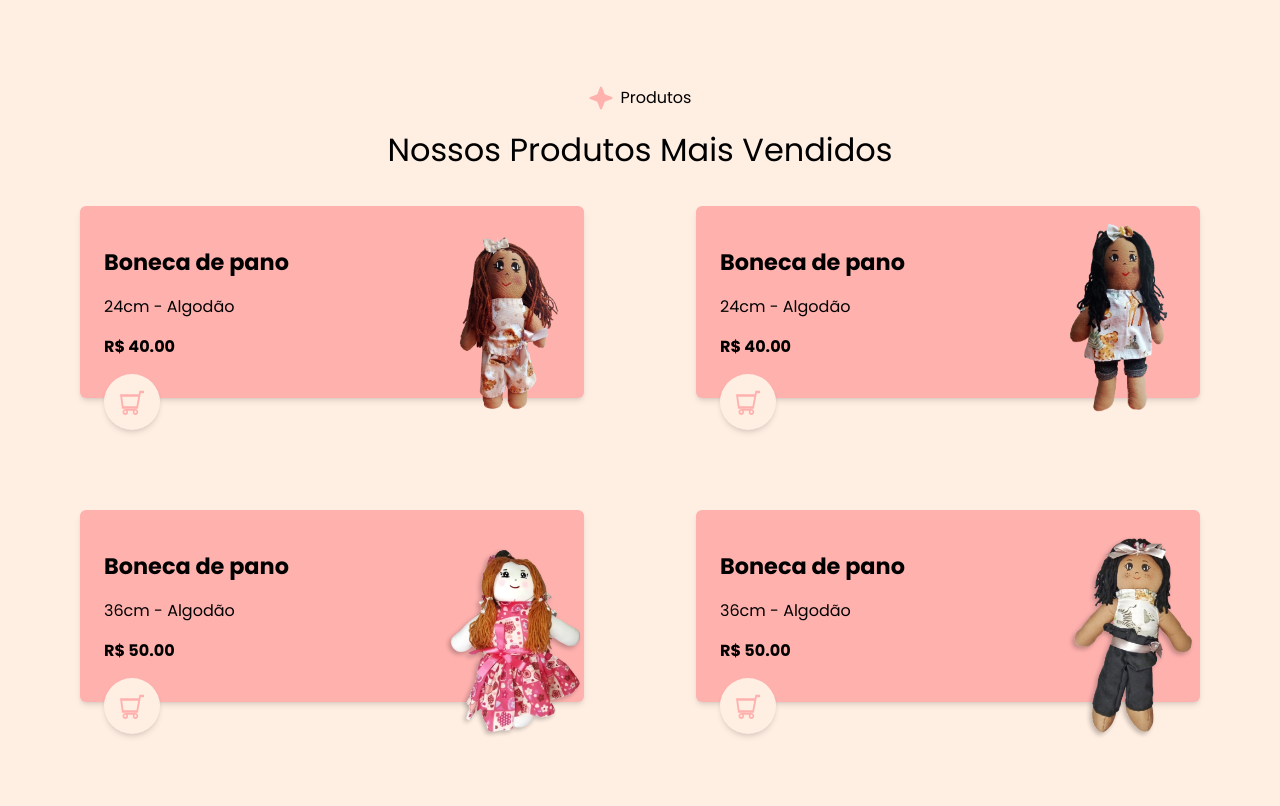
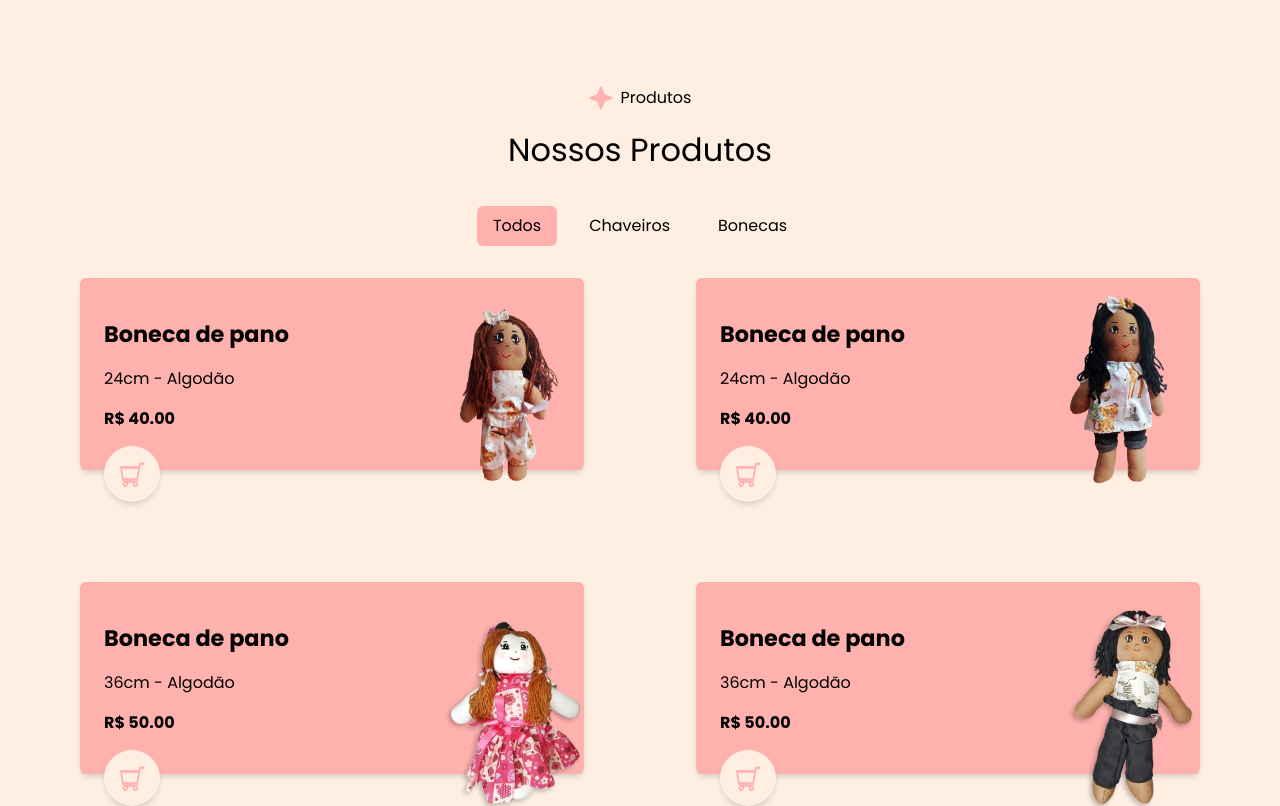
Before and after one commit to ruanvictordev/encantos-artesanais, an Angular app: page /userpage in a window 1280 px wide. Shown: the part 1020-1826 px from the top of the page. Built offline with nearby package versions, Linux system fonts and the light colour scheme; a web font is replaced by a local one.

Commit message:
:sparkles: [FEAT] Filter Products.

```diff
--- a/src/app/services/cart.service.ts
+++ b/src/app/services/cart.service.ts
@@ -19,6 +19,10 @@ export class CartService {
     return this.cartItems.asObservable();
   }
 
+  getTotalPrice(): number {
+    return this.cartItems.value.reduce((total, item) => total + item.preco, 0);
+  }
+
   clearCart() {
     this.cartItems.next([]);
   }
--- a/src/app/services/produtos.service.ts
+++ b/src/app/services/produtos.service.ts
@@ -13,6 +13,13 @@ export class ProdutosService {
     return this.produtos;
   }
 
+  getByCategory(category: string): IProduto[] {
+    if (category === 'Todos') {
+      return this.produtos;
+    }
+    return this.produtos.filter(produto => produto.categoria === category);
+  }
+
   getOne(produtoId: number): IProduto | undefined {
     return this.produtos.find(produto => produto.id === produtoId);
   }
--- a/src/app/userpage/footer/footer.component.html
+++ b/src/app/userpage/footer/footer.component.html
@@ -9,12 +9,12 @@
             <div class="flex flex-col items-center max-md:items-start">
                 <h1 class="text-18px font-bold">Redes Sociais</h1>
                 <div class="flex gap-4">
-                    <div class="flex items-center justify-center rounded-md bg-p-color w-8 h-8 p-6 cursor-pointer">
+                    <a href="https://www.instagram.com/encantosartesanaisp2/" target="_blank" class="flex items-center justify-center rounded-md bg-p-color w-8 h-8 p-6 cursor-pointer">
                         <i class="fa-brands fa-instagram text-40px"></i>
-                    </div>
-                    <div class="flex items-center justify-center rounded-md bg-p-color w-8 h-8 p-6 cursor-pointer">
-                        <i class="fa-brands fa-whatsapp text-40px"></i>
-                    </div>
+                    </a>
+                    <a href="https://wa.me/5586998436269" target="_blank" class="flex items-center justify-center rounded-md bg-p-color w-8 h-8 p-6 cursor-pointer">
+                        <i class="fa fa-whatsapp text-40px"></i>
+                    </a>
                 </div>
             </div>
         </div>
--- a/src/app/userpage/header/header.component.html
+++ b/src/app/userpage/header/header.component.html
@@ -37,7 +37,12 @@
         </ng-template>
     </div>
 
-    <hr class="w-full px-4 my-11 opacity-20">
+    <hr class="w-full px-4 mt-10 mb-5 opacity-20">
+
+    <div class="flex justify-between my-4">
+        <p class="text-20px">Total:</p>
+        <p class="text-20px">R$ {{ totalPrice.toFixed(2) }}</p>
+    </div>
 
     <div class="flex flex-col gap-4 mt-4">
         <button (click)="clearCart()" class="w-full p-4 bg-t-color rounded-md text-center cursor-pointer">Limpar
--- a/src/app/userpage/header/header.component.ts
+++ b/src/app/userpage/header/header.component.ts
@@ -17,6 +17,7 @@ export class HeaderComponent implements OnInit{
   constructor(private scrollService: ScrollService, private cartService: CartService) {}
 
   cartItems: IProduto[] = [];
+  totalPrice: number = 0;
 
   scrollTo(section: string): void {
     this.scrollService.scrollTo(section);
@@ -46,6 +47,7 @@ export class HeaderComponent implements OnInit{
   ngOnInit() {
     this.cartService.getCartItems().subscribe(items => {
       this.cartItems = items;
+      this.totalPrice = this.cartService.getTotalPrice();
     });
   }
 }
--- a/src/app/userpage/products-section/products-section.component.html
+++ b/src/app/userpage/products-section/products-section.component.html
@@ -4,7 +4,28 @@
         <p class="ml-2">Produtos</p>
     </div>
     <div class="flex justify-center items-center">
-        <p class="text-50px text-center">Nossos Produtos Mais Vendidos</p>
+        <p class="text-50px text-center">Nossos Produtos</p>
+    </div>
+
+    <div class="flex justify-center gap-4 my-8">
+        <button
+            (click)="filterProducts('Todos')"
+            [ngClass]="{'bg-p-color': selectedCategory === 'Todos'}"
+            class="py-2 px-4 rounded-md">
+            Todos
+        </button>
+        <button
+            (click)="filterProducts('Chaveiros')"
+            [ngClass]="{'bg-p-color': selectedCategory === 'Chaveiros'}"
+            class="py-2 px-4 rounded-md">
+            Chaveiros
+        </button>
+        <button
+            (click)="filterProducts('Bonecas')"
+            [ngClass]="{'bg-p-color': selectedCategory === 'Bonecas'}"
+            class="py-2 px-4 rounded-md">
+            Bonecas
+        </button>
     </div>
 
     <div class="grid grid-cols-2 gap-28 mt-8 max-lg:grid-cols-1 max-md:gap-24">
--- a/src/app/userpage/products-section/products-section.component.ts
+++ b/src/app/userpage/products-section/products-section.component.ts
@@ -2,12 +2,12 @@ import { Component, OnInit } from '@angular/core';
 import { ProdutosService } from '../../services/produtos.service';
 import { IProduto } from './produtos';
 import { CartService } from '../../services/cart.service';
-import { NgFor, CommonModule } from '@angular/common';
+import { NgFor, NgClass, CommonModule } from '@angular/common';
 
 @Component({
   selector: 'app-products-section',
   standalone: true,
-  imports: [NgFor, CommonModule],
+  imports: [NgFor, NgClass, CommonModule],
   templateUrl: './products-section.component.html',
   styleUrls: ['./products-section.component.css']
 })
@@ -17,6 +17,7 @@ export class ProductsSectionComponent implements OnInit {
   displayedProducts: IProduto[] = [];
   itemsToShow = 6;
   currentIndex = 0;
+  selectedCategory: string = 'Todos';
 
   constructor(
     private produtosService: ProdutosService,
@@ -38,6 +39,17 @@ export class ProductsSectionComponent implements OnInit {
     this.displayedProducts = [...this.displayedProducts, ...newProducts];
   }
 
+  filterProducts(category: string) {
+    this.selectedCategory = category;
+    this.currentIndex = 0;
+    if (category === 'Todos') {
+      this.displayedProducts = this.produtos.slice(0, this.itemsToShow);
+    } else {
+      const filtered = this.produtos.filter(produto => produto.categoria === category);
+      this.displayedProducts = filtered.slice(0, this.itemsToShow);
+    }
+  }
+
   hasMoreProducts(): boolean {
     return this.currentIndex + this.itemsToShow < this.produtos.length;
   }
--- a/src/app/userpage/products-section/produtos.ts
+++ b/src/app/userpage/products-section/produtos.ts
@@ -13,18 +13,18 @@ export interface IProdutoCarrinho extends IProduto {
 }
 
 export const produtos: IProduto[] = [
-    { id: 1, nome: "Boneca de pano", tamanho: "24cm", tecido: "Algodão", categoria: "Boneca", preco: 40.00, imagem: "assets/images/products/boneca24cm40.png" },
-    { id: 2, nome: "Boneca de pano", tamanho: "24cm", tecido: "Algodão", categoria: "Boneca", preco: 40.00, imagem: "assets/images/products/boneca24cm40(2).png" },
-    { id: 3, nome: "Boneca de pano", tamanho: "36cm", tecido: "Algodão", categoria: "Boneca", preco: 50.00, imagem: "assets/images/products/boneca36cm50.png" },
-    { id: 4, nome: "Boneca de pano", tamanho: "36cm", tecido: "Algodão", categoria: "Boneca", preco: 50.00, imagem: "assets/images/products/boneca36cm50(2).png" },
-    { id: 5, nome: "Boneca de pano", tamanho: "46cm", tecido: "Algodão", categoria: "Boneca", preco: 60.00, imagem: "assets/images/products/boneca46cm60.png" },
-    { id: 6, nome: "Chaveirinho", tamanho: "7cm", tecido: "Algodão", categoria: "Chaveiro", preco: 5.00, imagem: "assets/images/products/chaveiro7cm5.png" },
-    { id: 7, nome: "Chaveirinho", tamanho: "7cm", tecido: "Algodão", categoria: "Chaveiro", preco: 5.00, imagem: "assets/images/products/chaveiro7cm5(2).png" },
-    { id: 8, nome: "Chaveirinho", tamanho: "7cm", tecido: "Algodão", categoria: "Chaveiro", preco: 5.00, imagem: "assets/images/products/chaveiro7cm5(3).png" },
-    { id: 9, nome: "Chaveirinho", tamanho: "7cm", tecido: "Algodão", categoria: "Chaveiro", preco: 5.00, imagem: "assets/images/products/chaveiro7cm5(4).png" },
-    { id: 10, nome: "Chaveirinho", tamanho: "7cm", tecido: "Algodão", categoria: "Chaveiro", preco: 5.00, imagem: "assets/images/products/chaveiro7cm5(5).png" },
-    { id: 11, nome: "Chaveirinho", tamanho: "13cm", tecido: "Algodão", categoria: "Chaveiro", preco: 10.00, imagem: "assets/images/products/chaveiro13cm10.png" },
-    { id: 12, nome: "Chaveirinho", tamanho: "13cm", tecido: "Algodão", categoria: "Chaveiro", preco: 10.00, imagem: "assets/images/products/chaveiro13cm10(2).png" },
-    { id: 13, nome: "Chaveirinho", tamanho: "13cm", tecido: "Algodão", categoria: "Chaveiro", preco: 10.00, imagem: "assets/images/products/chaveiro13cm10(3).png" },
+    { id: 1, nome: "Boneca de pano", tamanho: "24cm", tecido: "Algodão", categoria: "Bonecas", preco: 40.00, imagem: "assets/images/products/boneca24cm40.png" },
+    { id: 2, nome: "Boneca de pano", tamanho: "24cm", tecido: "Algodão", categoria: "Bonecas", preco: 40.00, imagem: "assets/images/products/boneca24cm40(2).png" },
+    { id: 3, nome: "Boneca de pano", tamanho: "36cm", tecido: "Algodão", categoria: "Bonecas", preco: 50.00, imagem: "assets/images/products/boneca36cm50.png" },
+    { id: 4, nome: "Boneca de pano", tamanho: "36cm", tecido: "Algodão", categoria: "Bonecas", preco: 50.00, imagem: "assets/images/products/boneca36cm50(2).png" },
+    { id: 5, nome: "Boneca de pano", tamanho: "46cm", tecido: "Algodão", categoria: "Bonecas", preco: 60.00, imagem: "assets/images/products/boneca46cm60.png" },
+    { id: 6, nome: "Chaveirinho", tamanho: "7cm", tecido: "Algodão", categoria: "Chaveiros", preco: 5.00, imagem: "assets/images/products/chaveiro7cm5.png" },
+    { id: 7, nome: "Chaveirinho", tamanho: "7cm", tecido: "Algodão", categoria: "Chaveiros", preco: 5.00, imagem: "assets/images/products/chaveiro7cm5(2).png" },
+    { id: 8, nome: "Chaveirinho", tamanho: "7cm", tecido: "Algodão", categoria: "Chaveiros", preco: 5.00, imagem: "assets/images/products/chaveiro7cm5(3).png" },
+    { id: 9, nome: "Chaveirinho", tamanho: "7cm", tecido: "Algodão", categoria: "Chaveiros", preco: 5.00, imagem: "assets/images/products/chaveiro7cm5(4).png" },
+    { id: 10, nome: "Chaveirinho", tamanho: "7cm", tecido: "Algodão", categoria: "Chaveiros", preco: 5.00, imagem: "assets/images/products/chaveiro7cm5(5).png" },
+    { id: 11, nome: "Chaveirinho", tamanho: "13cm", tecido: "Algodão", categoria: "Chaveiros", preco: 10.00, imagem: "assets/images/products/chaveiro13cm10.png" },
+    { id: 12, nome: "Chaveirinho", tamanho: "13cm", tecido: "Algodão", categoria: "Chaveiros", preco: 10.00, imagem: "assets/images/products/chaveiro13cm10(2).png" },
+    { id: 13, nome: "Chaveirinho", tamanho: "13cm", tecido: "Algodão", categoria: "Chaveiros", preco: 10.00, imagem: "assets/images/products/chaveiro13cm10(3).png" },
 
 ]
```
